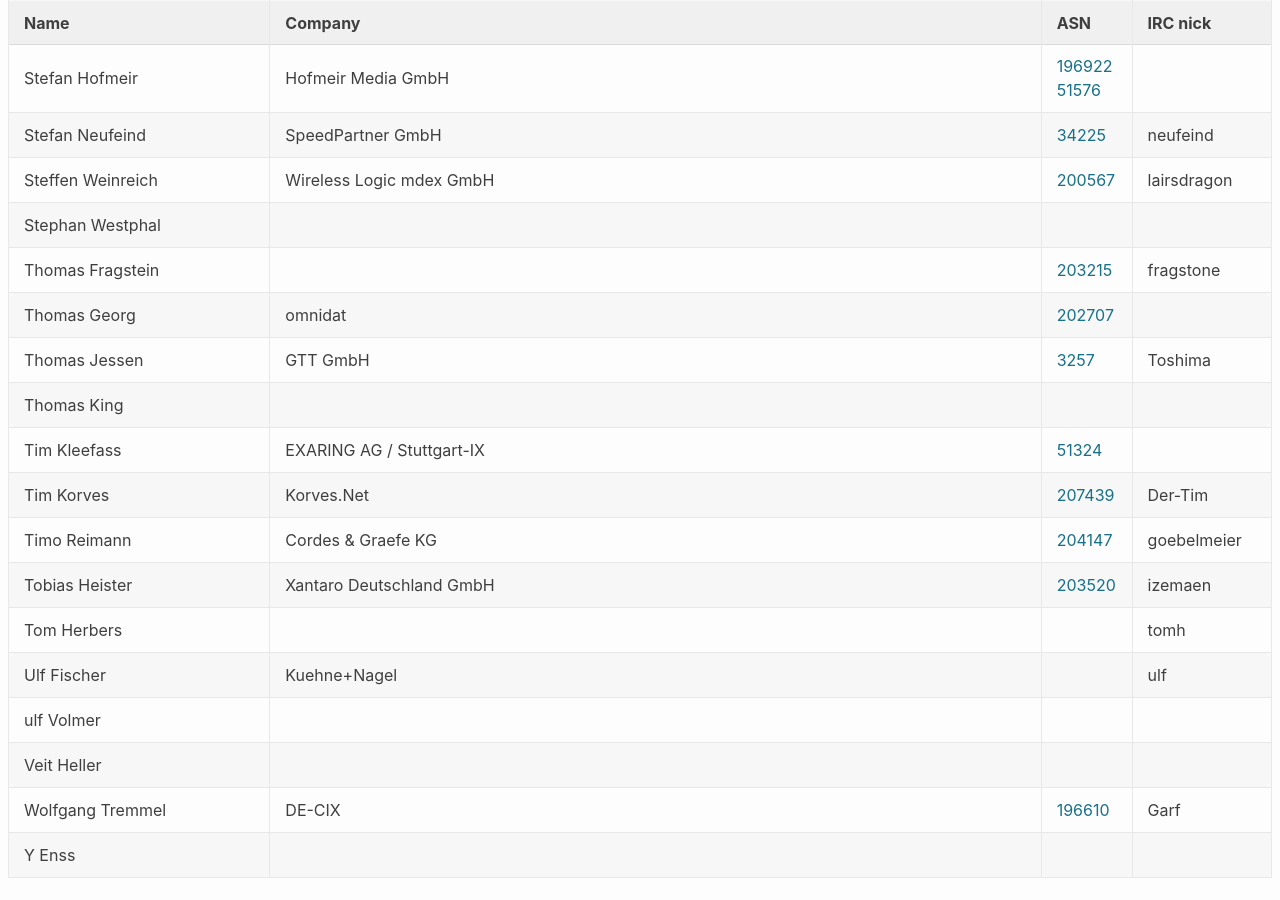
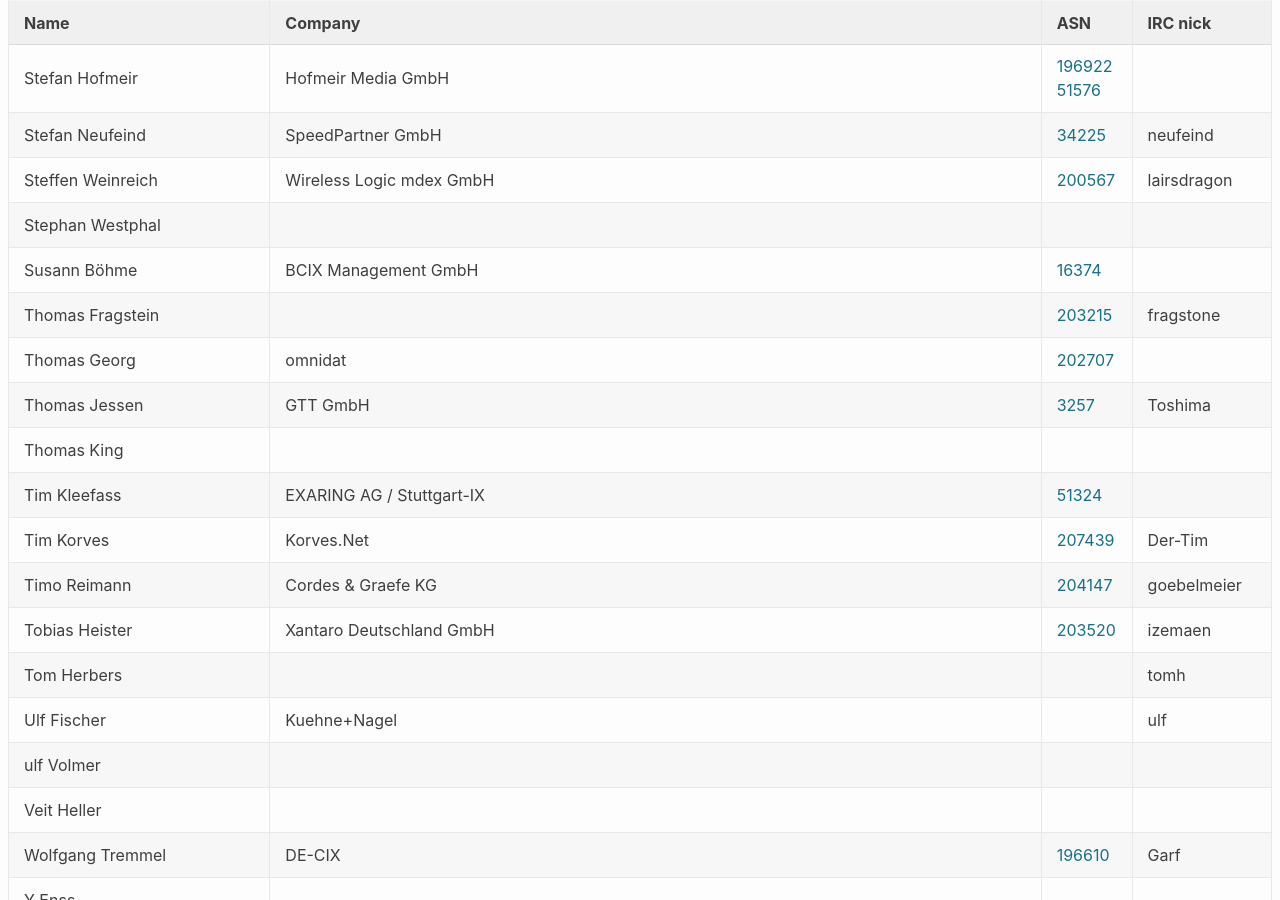
Before and after one commit to denog/pretix-attendeelist, a Jekyll site: the page built from denog2020.markdown, in a window 1280 px wide and 900 px high, scrolled down 6520 px. Built offline with Jekyll 4.4.1, drawn with Linux system fonts in a browser that asks for light colours.

Commit message:
Latest data: Tue Feb  2 07:56:12 UTC 2021

```diff
--- a/_data/attendees_meetup2021-01.json
+++ b/_data/attendees_meetup2021-01.json
@@ -828,6 +828,12 @@
     "asn": null
   },
   {
+    "name": "Susann Böhme",
+    "company": "BCIX Management GmbH",
+    "irc": null,
+    "asn": "16374"
+  },
+  {
     "name": "Thomas Fragstein",
     "company": null,
     "irc": "fragstone",
```
